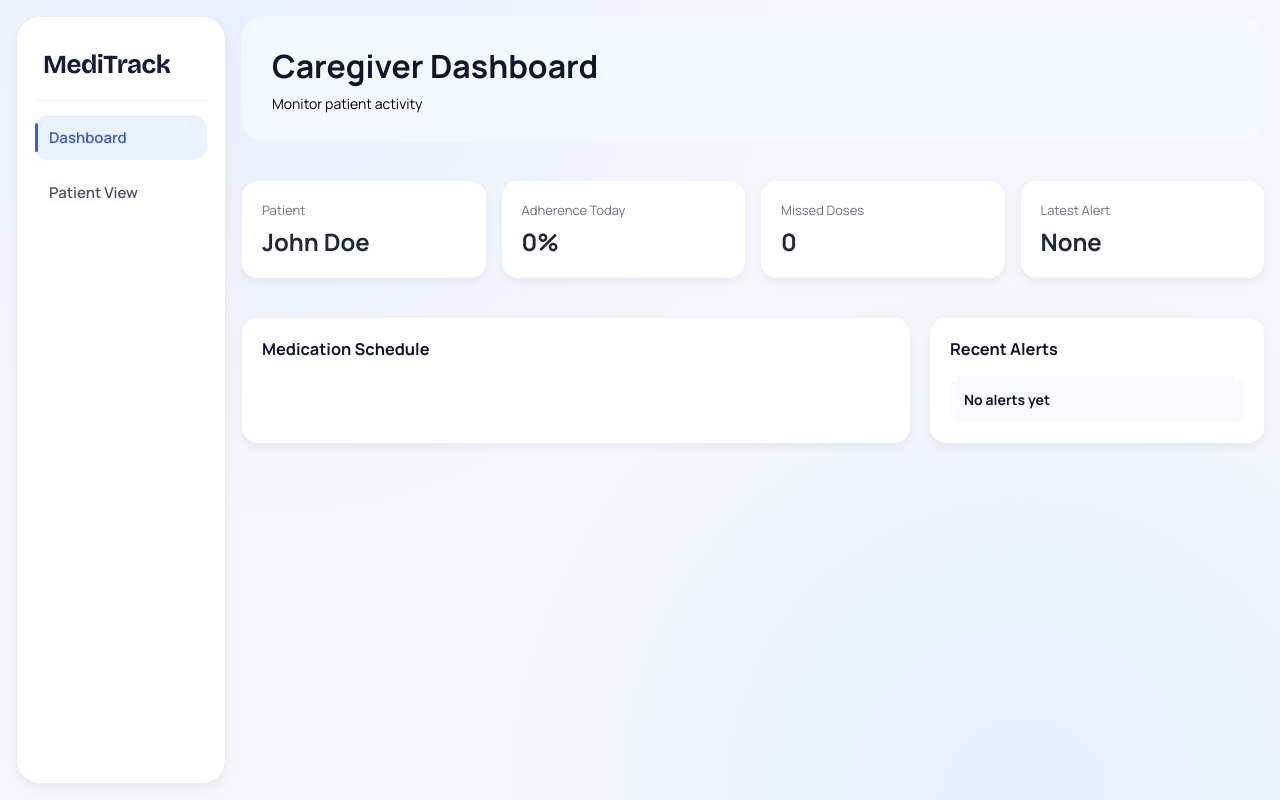
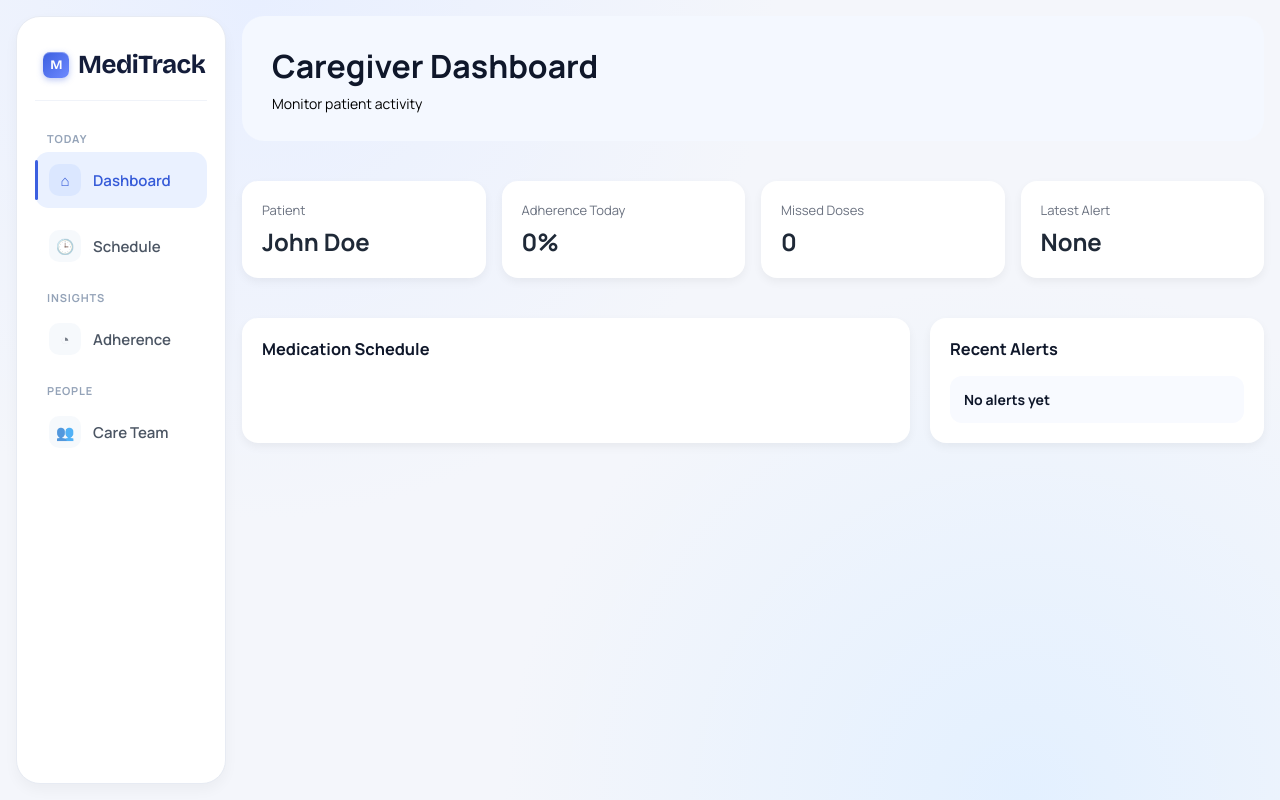
Before and after one commit to Kowthar04/smart-medication-system, a Flask app: page /caregiver/dashboard in a window 1280 px wide. Run offline with Flask 3, Linux system fonts and the light colour scheme; data that the repository does not hold is empty; some libraries are stand-ins or nearby versions.

Commit message:
Added sections to nav list on sidebar

```diff
--- a/backend/static/styles.css
+++ b/backend/static/styles.css
@@ -191,6 +191,15 @@ textarea {
     border-radius: 2px;
 }
 
+.nav-section-label {
+    font-size: 11px;
+    font-weight: 700;
+    color: var(--text-subtle);
+    text-transform: uppercase;
+    letter-spacing: 0.08em;
+    margin: 16px 12px 6px;
+}
+
 /* Icons */
 .sidebar-icon {
     width: 18px;
--- a/backend/templates/caregiver_dashboard.html
+++ b/backend/templates/caregiver_dashboard.html
@@ -13,18 +13,45 @@
     <div class="dashboard-container">
 
         <aside class="sidebar">
-            <h2 class="logo">MediTrack</h2>
+
+            <h2 class="logo">
+    <span class="logo-mark">M</span>
+    <span>MediTrack</span>
+</h2>
 
             <nav>
+    <p class="nav-section-label">Today</p>
     <ul>
         <li>
-                        <a href="{{ url_for('caregiver_dashboard') }}" class="sidebar-link active">
-                            Dashboard
+            <a href="{{ url_for('patient_dashboard') }}" class="sidebar-link active">
+                <span class="sidebar-icon">⌂</span>
+                <span>Dashboard</span>
             </a>
         </li>
         <li>
-                        <a href="{{ url_for('patient_dashboard') }}" class="sidebar-link">
-                            Patient View
+            <a href="{{ url_for('patient_schedule') }}" class="sidebar-link">
+                <span class="sidebar-icon">🕒</span>
+                <span>Schedule</span>
+            </a>
+        </li>
+    </ul>
+
+    <p class="nav-section-label">Insights</p>
+    <ul>
+        <li>
+            <a href="{{ url_for('patient_adherence') }}" class="sidebar-link">
+                <span class="sidebar-icon">◔</span>
+                <span>Adherence</span>
+            </a>
+        </li>
+    </ul>
+
+    <p class="nav-section-label">People</p>
+    <ul>
+        <li>
+            <a href="#" class="sidebar-link">
+                <span class="sidebar-icon">👥</span>
+                <span>Care Team</span>
             </a>
         </li>
     </ul>
```
Also changed, not shown: backend/templates/patient_adherence.html (+16 -3 lines), backend/templates/patient_dashboard.html (+13 -1 lines), backend/templates/patient_schedule.html (+15 -3 lines). Lines whose indentation alone changed are shown as unchanged.
